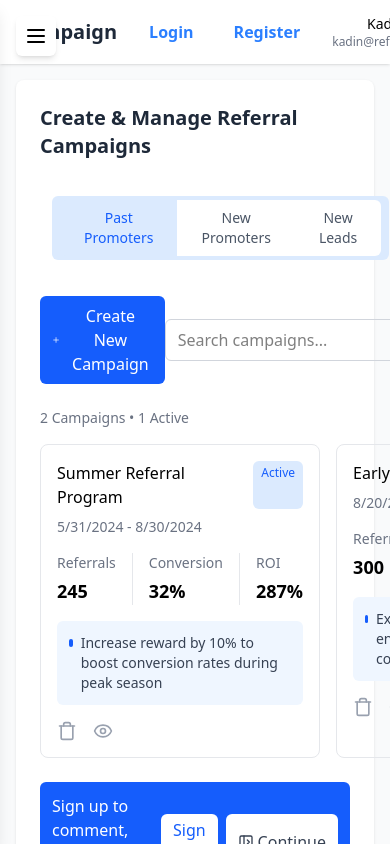
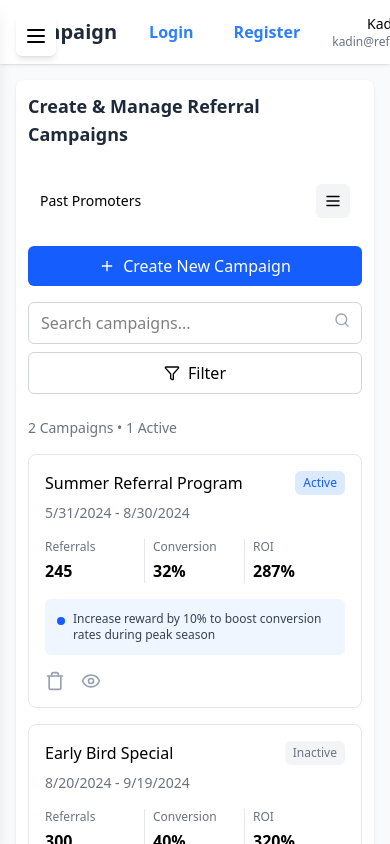
Before and after one commit to DEV1XX/Humanity-Assignment, a React (Vite) app: page /campaign in a window 390 px wide. Built offline with nearby package versions, Linux system fonts and the light colour scheme; the HTML template or start-up script is replaced by a standard one.

Commit message:
made campaign responsive

```diff
--- a/src/Pages/Campaign.jsx
+++ b/src/Pages/Campaign.jsx
@@ -9,7 +9,8 @@ import {
   Clock,
   Mail,
   MessageSquare,
-  X
+  X,
+  Menu
 } from "lucide-react";
 
 const Campaign = () => {
@@ -18,6 +19,7 @@ const Campaign = () => {
   const [campaignName, setCampaignName] = useState("Summer Referral Special");
   const [rewardValue, setRewardValue] = useState("200 points");
   const [promoterMessage, setPromoterMessage] = useState("Hey! Share this with your friends and get $20 for each successful signup!");
+  const [mobileMenuOpen, setMobileMenuOpen] = useState(false);
 
   // Sequence steps for follow-up strategy
   const [followUpSteps, setFollowUpSteps] = useState([
@@ -32,31 +34,36 @@ const Campaign = () => {
 
   const handleTabChange = (tab) => {
     setActiveTab(tab);
+    setMobileMenuOpen(false);
   };
 
   const handleSectionChange = (section) => {
     setActiveSection(section);
   };
 
+  const toggleMobileMenu = () => {
+    setMobileMenuOpen(!mobileMenuOpen);
+  };
+
   const renderCampaignListing = () => {
     return (
       <>
         {/* Action Bar */}
-        <div className="flex justify-between mb-6">
-          <button className="flex items-center bg-blue-600 text-white px-3 py-2 rounded-md hover:bg-blue-700 transition-colors">
+        <div className="flex flex-col md:flex-row justify-between mb-6 space-y-4 md:space-y-0">
+          <button className="flex items-center justify-center bg-blue-600 text-white px-3 py-2 rounded-md hover:bg-blue-700 transition-colors">
             <Plus size={16} className="mr-2" />
             <span>Create New Campaign</span>
           </button>
-          <div className="flex items-center">
-            <div className="relative mr-2">
+          <div className="flex flex-col sm:flex-row items-center space-y-2 sm:space-y-0 sm:space-x-2">
+            <div className="relative w-full sm:w-64">
               <input
                 type="text"
                 placeholder="Search campaigns..."
-                className="pl-3 pr-10 py-2 border border-gray-300 rounded-md w-64 focus:outline-none focus:ring-1 focus:ring-blue-500"
+                className="pl-3 pr-10 py-2 border border-gray-300 rounded-md w-full focus:outline-none focus:ring-1 focus:ring-blue-500"
               />
               <Search size={16} className="absolute right-3 top-2.5 text-gray-400" />
             </div>
-            <button className="flex items-center border border-gray-300 px-3 py-2 rounded-md hover:bg-gray-50 transition-colors">
+            <button className="flex items-center justify-center border border-gray-300 px-3 py-2 rounded-md hover:bg-gray-50 transition-colors w-full sm:w-auto">
               <Filter size={16} className="mr-2" />
               <span>Filter</span>
             </button>
@@ -67,10 +74,10 @@ const Campaign = () => {
         <div className="mb-6">
           <div className="text-sm text-gray-500 mb-4">2 Campaigns • 1 Active</div>
 
-          {/* Campaigns in a single line */}
-          <div className="flex space-x-4">
+          {/* Campaigns in grid layout that stacks on mobile */}
+          <div className="grid grid-cols-1 md:grid-cols-2 gap-4">
             {/* Campaign 1 */}
-            <div className="border border-gray-200 rounded-lg flex-1">
+            <div className="border border-gray-200 rounded-lg">
               <div className="p-4">
                 <div className="flex justify-between mb-2">
                   <h3 className="font-medium">Summer Referral Program</h3>
@@ -78,24 +85,24 @@ const Campaign = () => {
                 </div>
                 <div className="text-gray-500 text-sm mb-4">5/31/2024 - 8/30/2024</div>
 
-                <div className="flex mb-4">
-                  <div className="flex-1 border-r border-gray-200 pr-4">
-                    <div className="text-gray-500 text-sm mb-1">Referrals</div>
-                    <div className="font-semibold text-lg">245</div>
+                <div className="grid grid-cols-3 mb-4">
+                  <div className="border-r border-gray-200 pr-2">
+                    <div className="text-gray-500 text-xs sm:text-sm mb-1">Referrals</div>
+                    <div className="font-semibold text-base sm:text-lg">245</div>
                   </div>
-                  <div className="flex-1 border-r border-gray-200 px-4">
-                    <div className="text-gray-500 text-sm mb-1">Conversion</div>
-                    <div className="font-semibold text-lg">32%</div>
+                  <div className="border-r border-gray-200 px-2">
+                    <div className="text-gray-500 text-xs sm:text-sm mb-1">Conversion</div>
+                    <div className="font-semibold text-base sm:text-lg">32%</div>
                   </div>
-                  <div className="flex-1 pl-4">
-                    <div className="text-gray-500 text-sm mb-1">ROI</div>
-                    <div className="font-semibold text-lg">287%</div>
+                  <div className="pl-2">
+                    <div className="text-gray-500 text-xs sm:text-sm mb-1">ROI</div>
+                    <div className="font-semibold text-base sm:text-lg">287%</div>
                   </div>
                 </div>
 
                 <div className="bg-blue-50 rounded-md p-3 mb-4 flex">
-                  <div className="h-2 w-2 bg-blue-600 rounded-full mt-1.5 mr-2"></div>
-                  <div className="text-sm text-gray-700">
+                  <div className="h-2 w-2 bg-blue-600 rounded-full mt-1.5 mr-2 flex-shrink-0"></div>
+                  <div className="text-xs sm:text-sm text-gray-700">
                     Increase reward by 10% to boost conversion rates during peak season
                   </div>
                 </div>
@@ -112,7 +119,7 @@ const Campaign = () => {
             </div>
 
             {/* Campaign 2 */}
-            <div className="border border-gray-200 rounded-lg flex-1">
+            <div className="border border-gray-200 rounded-lg">
               <div className="p-4">
                 <div className="flex justify-between mb-2">
                   <h3 className="font-medium">Early Bird Special</h3>
@@ -120,24 +127,24 @@ const Campaign = () => {
                 </div>
                 <div className="text-gray-500 text-sm mb-4">8/20/2024 - 9/19/2024</div>
 
-                <div className="flex mb-4">
-                  <div className="flex-1 border-r border-gray-200 pr-4">
-                    <div className="text-gray-500 text-sm mb-1">Referrals</div>
-                    <div className="font-semibold text-lg">300</div>
+                <div className="grid grid-cols-3 mb-4">
+                  <div className="border-r border-gray-200 pr-2">
+                    <div className="text-gray-500 text-xs sm:text-sm mb-1">Referrals</div>
+                    <div className="font-semibold text-base sm:text-lg">300</div>
                   </div>
-                  <div className="flex-1 border-r border-gray-200 px-4">
-                    <div className="text-gray-500 text-sm mb-1">Conversion</div>
-                    <div className="font-semibold text-lg">40%</div>
+                  <div className="border-r border-gray-200 px-2">
+                    <div className="text-gray-500 text-xs sm:text-sm mb-1">Conversion</div>
+                    <div className="font-semibold text-base sm:text-lg">40%</div>
                   </div>
-                  <div className="flex-1 pl-4">
-                    <div className="text-gray-500 text-sm mb-1">ROI</div>
-                    <div className="font-semibold text-lg">320%</div>
+                  <div className="pl-2">
+                    <div className="text-gray-500 text-xs sm:text-sm mb-1">ROI</div>
+                    <div className="font-semibold text-base sm:text-lg">320%</div>
                   </div>
                 </div>
 
                 <div className="bg-blue-50 rounded-md p-3 mb-4 flex">
-                  <div className="h-2 w-2 bg-blue-600 rounded-full mt-1.5 mr-2"></div>
-                  <div className="text-sm text-gray-700">
+                  <div className="h-2 w-2 bg-blue-600 rounded-full mt-1.5 mr-2 flex-shrink-0"></div>
+                  <div className="text-xs sm:text-sm text-gray-700">
                     Extend your campaign! Strong engagement suggests higher conversions with more time.
                   </div>
                 </div>
@@ -156,8 +163,8 @@ const Campaign = () => {
         </div>
 
         {/* Sign up Footer */}
-        <div className="bg-blue-600 text-white p-3 rounded-md flex justify-between items-center">
-          <div>Sign up to comment, edit, inspect and more.</div>
+        <div className="bg-blue-600 text-white p-3 rounded-md flex flex-col sm:flex-row justify-between items-center space-y-2 sm:space-y-0">
+          <div className="text-center sm:text-left">Sign up to comment, edit, inspect and more.</div>
           <div className="flex space-x-2">
             <button className="bg-white text-blue-600 px-3 py-1 rounded-md font-medium">Sign up</button>
             <button className="bg-white text-gray-700 px-3 py-1 rounded-md font-medium flex items-center">
@@ -173,17 +180,17 @@ const Campaign = () => {
   const renderCampaignCreation = () => {
     if (activeTab === "newPromoters") {
       return (
-        <div className="border border-blue-500 rounded-lg p-6">
+        <div className="border border-blue-500 rounded-lg p-4 sm:p-6">
           {/* Tabs for Promoter vs Leads Settings */}
-          <div className="flex mb-6">
+          <div className="flex mb-6 overflow-x-auto">
             <button
-              className={`py-2 px-6 text-sm rounded-md ${activeSection === "promoterSettings" ? "bg-blue-100 text-blue-600" : "bg-gray-50 text-gray-600"}`}
+              className={`py-2 px-4 sm:px-6 text-xs sm:text-sm rounded-md ${activeSection === "promoterSettings" ? "bg-blue-100 text-blue-600" : "bg-gray-50 text-gray-600"}`}
               onClick={() => handleSectionChange("promoterSettings")}
             >
               Promoter Settings
             </button>
             <button
-              className={`py-2 px-6 text-sm rounded-md ml-2 ${activeSection === "leadsSettings" ? "bg-blue-100 text-blue-600" : "bg-gray-50 text-gray-600"}`}
+              className={`py-2 px-4 sm:px-6 text-xs sm:text-sm rounded-md ml-2 ${activeSection === "leadsSettings" ? "bg-blue-100 text-blue-600" : "bg-gray-50 text-gray-600"}`}
               onClick={() => handleSectionChange("leadsSettings")}
             >
               Leads Settings
@@ -194,7 +201,7 @@ const Campaign = () => {
             <>
               {/* Campaign Name */}
               <div className="mb-6">
-                <label className="block text-sm font-medium  text-gray-700 mb-1">
+                <label className="block text-sm font-medium text-gray-700 mb-1">
                   Campaign Name
                 </label>
                 <input
@@ -206,8 +213,8 @@ const Campaign = () => {
               </div>
 
               {/* Reward Type & Value */}
-              <div className="flex mb-6 space-x-4">
-                <div className="flex-1">
+              <div className="flex flex-col sm:flex-row mb-6 space-y-4 sm:space-y-0 sm:space-x-4">
+                <div className="w-full sm:w-1/2">
                   <label className="block text-sm font-medium text-gray-700 mb-1">
                     Reward Type*
                   </label>
@@ -216,7 +223,7 @@ const Campaign = () => {
                     <div className="text-xs text-gray-500 mt-1">($1 is equivalent to 10 points)</div>
                   </div>
                 </div>
-                <div className="flex-1">
+                <div className="w-full sm:w-1/2">
                   <label className="block text-sm font-medium text-gray-700 mb-1">
                     Reward Value*
                   </label>
@@ -246,19 +253,19 @@ const Campaign = () => {
               <label className="block text-sm font-medium text-gray-700 mb-1">
                 Follow-Up Strategy*
               </label>
-              <div className="bg-blue-50 p-4 rounded-md">
+              <div className="bg-blue-50 p-3 sm:p-4 rounded-md">
                 {followUpSteps.map((step, index) => (
                   <div key={index} className="mb-3 last:mb-0">
                     {step.type === "wait" ? (
                       <div className="flex items-center bg-white rounded-md p-2 pl-4">
-                        <Clock size={16} className="text-blue-500 mr-2" />
-                        <span className="text-sm">Wait {step.days} days</span>
+                        <Clock size={16} className="text-blue-500 mr-2 flex-shrink-0" />
+                        <span className="text-xs sm:text-sm">Wait {step.days} days</span>
                       </div>
                     ) : step.type === "email" ? (
                       <div className="flex items-center justify-between bg-white rounded-md p-2 pl-4">
                         <div className="flex items-center">
-                          <Mail size={16} className="text-green-500 mr-2" />
-                          <span className="text-sm">Email</span>
+                          <Mail size={16} className="text-green-500 mr-2 flex-shrink-0" />
+                          <span className="text-xs sm:text-sm">Email</span>
                         </div>
                         <div className="flex items-center">
                           <button className="p-1 hover:bg-gray-100 rounded-md mr-1">
@@ -272,8 +279,8 @@ const Campaign = () => {
                     ) : (
                       <div className="flex items-center justify-between bg-white rounded-md p-2 pl-4">
                         <div className="flex items-center">
-                          <MessageSquare size={16} className="text-green-500 mr-2" />
-                          <span className="text-sm">SMS</span>
+                          <MessageSquare size={16} className="text-green-500 mr-2 flex-shrink-0" />
+                          <span className="text-xs sm:text-sm">SMS</span>
                         </div>
                         <div className="flex items-center">
                           <button className="p-1 hover:bg-gray-100 rounded-md mr-1">
@@ -297,10 +304,10 @@ const Campaign = () => {
               Landing Page Preview
             </label>
             <div className="border border-gray-200 rounded-md">
-              <div className="flex border-b border-gray-200 p-2">
-                <button className="text-sm px-3 py-1 font-medium">Chat with AI</button>
-                <button className="text-sm px-3 py-1 font-medium">My Leads</button>
-                <button className="text-sm px-3 py-1 font-medium">My Rewards</button>
+              <div className="flex overflow-x-auto border-b border-gray-200 p-2">
+                <button className="text-xs sm:text-sm px-2 sm:px-3 py-1 font-medium whitespace-nowrap">Chat with AI</button>
+                <button className="text-xs sm:text-sm px-2 sm:px-3 py-1 font-medium whitespace-nowrap">My Leads</button>
+                <button className="text-xs sm:text-sm px-2 sm:px-3 py-1 font-medium whitespace-nowrap">My Rewards</button>
                 <div className="flex-1"></div>
                 <button className="text-gray-400 mr-1">
                   <Plus size={14} />
@@ -310,23 +317,23 @@ const Campaign = () => {
                 </button>
               </div>
               <div className="p-4 bg-gray-50">
-                <div className="text-center p-4">
-                  <h2 className="text-lg font-medium mb-1">Welcome back! You're promoting:</h2>
-                  <h3 className="text-lg font-semibold mb-3">SnackNation Express</h3>
-                  <p className="text-sm text-gray-600 mb-4">
+                <div className="text-center p-2 sm:p-4">
+                  <h2 className="text-base sm:text-lg font-medium mb-1">Welcome back! You're promoting:</h2>
+                  <h3 className="text-base sm:text-lg font-semibold mb-3">SnackNation Express</h3>
+                  <p className="text-xs sm:text-sm text-gray-600 mb-4">
                     SnackNation delivers hand-picked, chef-curated snacks — from tasty pantry staples to sweet (savory) treats — delivered fresh to your door in under 45 minutes.
                   </p>
-                  <div className="mb-4 text-blue-600">
+                  <div className="mb-4 text-blue-600 text-sm">
                     Every successful referral earns you 200 points
                   </div>
-                  <button className="bg-blue-600 text-white px-4 py-2 rounded-md">
+                  <button className="bg-blue-600 text-white px-3 sm:px-4 py-1 sm:py-2 rounded-md text-sm">
                     Start Promoting & Earning
                   </button>
                 </div>
               </div>
             </div>
             <div className="flex justify-center mt-4">
-              <button className="bg-blue-600 text-white px-6 py-2 rounded-md">
+              <button className="bg-blue-600 text-white px-4 sm:px-6 py-1 sm:py-2 rounded-md text-sm">
                 Edit
               </button>
             </div>
@@ -335,26 +342,26 @@ const Campaign = () => {
       );
     } else if (activeTab === "newLeads") {
       return (
-        <div className="border border-gray-200 rounded-lg p-6">
+        <div className="border border-gray-200 rounded-lg p-4 sm:p-6">
           <h2 className="text-lg font-medium mb-4">Leads Settings</h2>
 
           <div className="mb-6">
             <label className="block text-sm font-medium text-gray-700 mb-1">
               Follow-Up Strategy*
             </label>
-            <div className="bg-blue-50 p-4 rounded-md">
+            <div className="bg-blue-50 p-3 sm:p-4 rounded-md">
               {followUpSteps.map((step, index) => (
                 <div key={index} className="mb-3 last:mb-0">
                   {step.type === "wait" ? (
                     <div className="flex items-center bg-white rounded-md p-2 pl-4">
-                      <Clock size={16} className="text-blue-500 mr-2" />
-                      <span className="text-sm">Wait {step.days} days</span>
+                      <Clock size={16} className="text-blue-500 mr-2 flex-shrink-0" />
+                      <span className="text-xs sm:text-sm">Wait {step.days} days</span>
                     </div>
                   ) : step.type === "email" ? (
                     <div className="flex items-center justify-between bg-white rounded-md p-2 pl-4">
                       <div className="flex items-center">
-                        <Mail size={16} className="text-green-500 mr-2" />
-                        <span className="text-sm">Email</span>
+                        <Mail size={16} className="text-green-500 mr-2 flex-shrink-0" />
+                        <span className="text-xs sm:text-sm">Email</span>
                       </div>
                       <div className="flex items-center">
                         <button className="p-1 hover:bg-gray-100 rounded-md mr-1">
@@ -368,8 +375,8 @@ const Campaign = () => {
                   ) : (
                     <div className="flex items-center justify-between bg-white rounded-md p-2 pl-4">
                       <div className="flex items-center">
-                        <MessageSquare size={16} className="text-green-500 mr-2" />
-                        <span className="text-sm">SMS</span>
+                        <MessageSquare size={16} className="text-green-500 mr-2 flex-shrink-0" />
+                        <span className="text-xs sm:text-sm">SMS</span>
                       </div>
                       <div className="flex items-center">
                         <button className="p-1 hover:bg-gray-100 rounded-md mr-1">
@@ -393,26 +400,28 @@ const Campaign = () => {
   };
 
   return (
-    <div className="bg-white p-6 rounded-lg shadow-sm">
-      <div className="flex items-center justify-between mb-6">
-        <h1 className="text-xl font-semibold text-gray-800">Create & Manage Referral Campaigns</h1>
+    <div className="bg-white p-3 sm:p-6 rounded-lg shadow-sm">
+      <div className="flex flex-col sm:flex-row items-start sm:items-center justify-between mb-6 space-y-2 sm:space-y-0">
+        <h1 className="text-lg sm:text-xl font-semibold text-gray-800">Create & Manage Referral Campaigns</h1>
         {activeTab !== "pastPromoters" && (
           <div className="flex items-center">
             <div className="w-2 h-2 bg-gray-300 rounded-full mr-2"></div>
-            <span className="text-sm text-gray-500 mr-4">Draft</span>
+            <span className="text-xs sm:text-sm text-gray-500 mr-2 sm:mr-4">Draft</span>
             <img
               src="/api/placeholder/32/32"
               alt="User avatar"
-              className="w-8 h-8 rounded-full mr-2"
+              className="w-6 h-6 sm:w-8 sm:h-8 rounded-full mr-2"
             />
-            <span className="text-sm font-medium">Kevin Stanton</span>
-            <span className="text-xs text-gray-500 ml-1">Product Manager</span>
+            <div>
+              <span className="text-xs sm:text-sm font-medium">Kevin Stanton</span>
+              <span className="text-xs text-gray-500 ml-1 hidden sm:inline">Product Manager</span>
+            </div>
           </div>
         )}
       </div>
 
-      {/* Main Tabs */}
-      <div className="p-3 bg-white rounded-md">
+      {/* Main Tabs - Desktop */}
+      <div className="hidden sm:block p-3 bg-white rounded-md">
         <div className="flex mb-6 bg-blue-100 p-1 w-fit rounded-md">
           <button
             className={`py-2 px-6 rounded-l-md ml-1 text-sm ${activeTab === "pastPromoters" ? "bg-blue-100 text-blue-600" : "bg-white text-gray-600"}`}
@@ -421,18 +430,56 @@ const Campaign = () => {
             Past Promoters
           </button>
           <button
-            className={`py-2 px-6   text-sm ${activeTab === "newPromoters" ? "bg-blue-100 text-blue-600" : "bg-white text-gray-600"}`}
+            className={`py-2 px-6 text-sm ${activeTab === "newPromoters" ? "bg-blue-100 text-blue-600" : "bg-white text-gray-600"}`}
             onClick={() => handleTabChange("newPromoters")}
           >
             New Promoters
           </button>
           <button
-            className={`py-2 px-6 rounded-r-md  mr-1 text-sm ${activeTab === "newLeads" ? "bg-blue-100 text-blue-600" : "bg-white text-gray-600"}`}
+            className={`py-2 px-6 rounded-r-md mr-1 text-sm ${activeTab === "newLeads" ? "bg-blue-100 text-blue-600" : "bg-white text-gray-600"}`}
             onClick={() => handleTabChange("newLeads")}
           >
             New Leads
           </button>
         </div>
+      </div>
+
+      {/* Main Tabs - Mobile */}
+      <div className="sm:hidden p-3 bg-white rounded-md mb-4">
+        <div className="flex justify-between items-center">
+          <div className="font-medium text-sm">
+            {activeTab === "pastPromoters" ? "Past Promoters" : activeTab === "newPromoters" ? "New Promoters" : "New Leads"}
+          </div>
+          <button
+            className="bg-gray-100 p-2 rounded-md"
+            onClick={toggleMobileMenu}
+          >
+            <Menu size={18} />
+          </button>
+        </div>
+
+        {mobileMenuOpen && (
+          <div className="absolute bg-white shadow-lg rounded-md mt-2 p-2 z-10 right-4 left-4">
+            <button
+              className={`block w-full text-left py-2 px-3 rounded-md text-sm mb-1 ${activeTab === "pastPromoters" ? "bg-blue-100 text-blue-600" : "text-gray-600 hover:bg-gray-50"}`}
+              onClick={() => handleTabChange("pastPromoters")}
+            >
+              Past Promoters
+            </button>
+            <button
+              className={`block w-full text-left py-2 px-3 rounded-md text-sm mb-1 ${activeTab === "newPromoters" ? "bg-blue-100 text-blue-600" : "text-gray-600 hover:bg-gray-50"}`}
+              onClick={() => handleTabChange("newPromoters")}
+            >
+              New Promoters
+            </button>
+            <button
+              className={`block w-full text-left py-2 px-3 rounded-md text-sm ${activeTab === "newLeads" ? "bg-blue-100 text-blue-600" : "text-gray-600 hover:bg-gray-50"}`}
+              onClick={() => handleTabChange("newLeads")}
+            >
+              New Leads
+            </button>
+          </div>
+        )}
       </div>
 
       {activeTab === "pastPromoters" ? renderCampaignListing() : renderCampaignCreation()}
```
